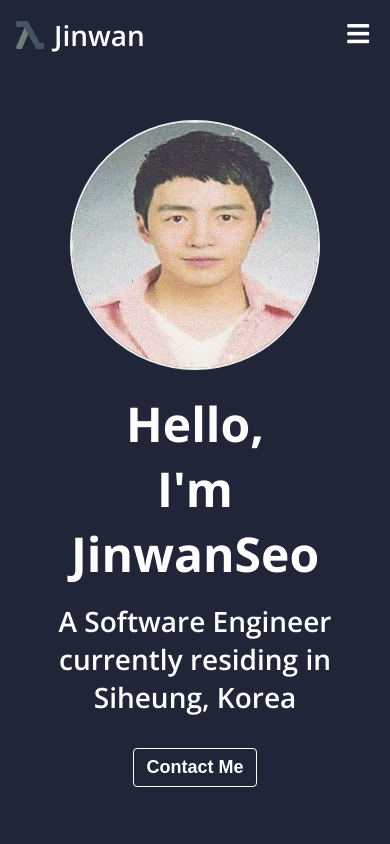
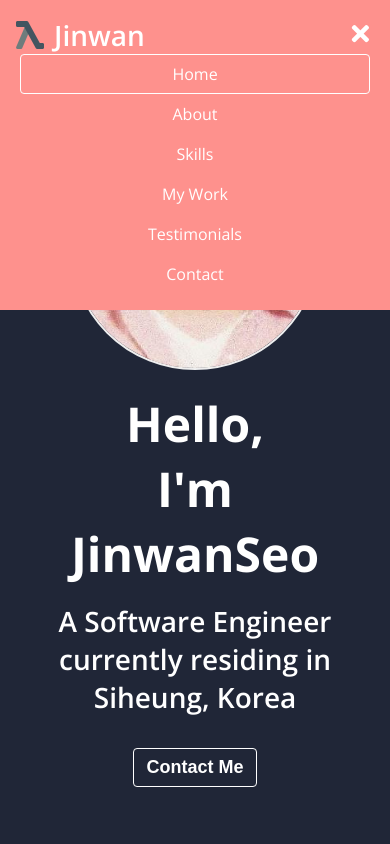
Before and after one commit to jinwanseo/portfolio, a plain HTML site: page index.html in a window 390 px wide. Both pictures are taken after a click on the button 358 px from the left and 34 px from the top of the page. Shown: the top 844 px of the page. Drawn offline with nearby package versions, Linux system fonts and the light colour scheme.

Commit message:
JS : Navbar 👍

```diff
--- a/index.html
+++ b/index.html
@@ -33,7 +33,8 @@
             <li class="menu__item" data-link="#contact">Contact</li>
         </ul>
         <button class="navbar__toggle-btn">
-            <i class="fas fa-bars"></i>
+            <span class="bar active"><i class="fas fa-bars"></i></span>
+            <span class="exit"><i class="fas fa-times"></i></span>
         </button>
     </nav>
 
--- a/main.js
+++ b/main.js
@@ -17,9 +17,15 @@ document.addEventListener('scroll',e=>{
 document.querySelector('.navbar__menu').addEventListener('click',e=>{
     if(e.target.nodeName === 'LI'){
         document.querySelector('.menu__item.active').classList.remove('active');
+        navbarStateChange();
         scrollLink(e.target.dataset.link);
         e.target.classList.add('active');
     }
+});
+
+//햄버거 버튼 클릭시
+document.querySelector('.navbar__toggle-btn').addEventListener('click',e=>{
+    navbarStateChange();
 });
 
 //Home
@@ -68,3 +74,10 @@ document.querySelector('.work__categories').addEventListener('click',e=>{
 const scrollLink = (selector)=>{
     document.querySelector(selector).scrollIntoView({behavior:'smooth'});
 }
+
+const navbarStateChange = ()=>{
+    document.querySelector('.navbar__menu').classList.toggle('active');
+    document.querySelector('#navbar').classList.toggle('active');
+    document.querySelector('.navbar__toggle-btn .bar').classList.toggle('active');
+    document.querySelector('.navbar__toggle-btn .exit').classList.toggle('active');
+}
--- a/style.css
+++ b/style.css
@@ -136,6 +136,7 @@
     padding: 8px 12px;
     margin : 0px 4px;
     cursor : pointer;
+    border : 1px solid transparent;
     border-radius: var(--size-border-radius);
   }
 
@@ -156,6 +157,16 @@
     top : 19px;
     right: 15px;
     font-size : 25px;
+    display : none;
+  }
+
+  .navbar__toggle-btn .bar.active,
+  .navbar__toggle-btn .exit.active {
+    display : inline;
+  }
+
+  .navbar__toggle-btn .exit,
+  .navbar__toggle-btn .bar{
     display : none;
   }
 
@@ -397,7 +408,6 @@
     opacity: 0;
     transition : all var(--animation-duration) ease-in;
   }
-
   .project__description__title,
   .project__description__description{
     opacity: 0;
@@ -418,7 +428,7 @@
 
 
   .project__description > h3 {
-    color : white;
+    color : var(--color-yellow);
   }
 
   .project__description > h3:after {
@@ -537,11 +547,19 @@
     align-items: flex-start;
   }
 
+  #navbar.active{
+    background-color: var(--color-pink);
+  }
+
   .navbar__menu {
+    display : none;
     flex-direction: column;
     text-align : center;
     width : 100%;
-    display : none;
+  }
+
+  .navbar__menu.active {
+    display : flex;
   }
 
   /* Skills */
```
